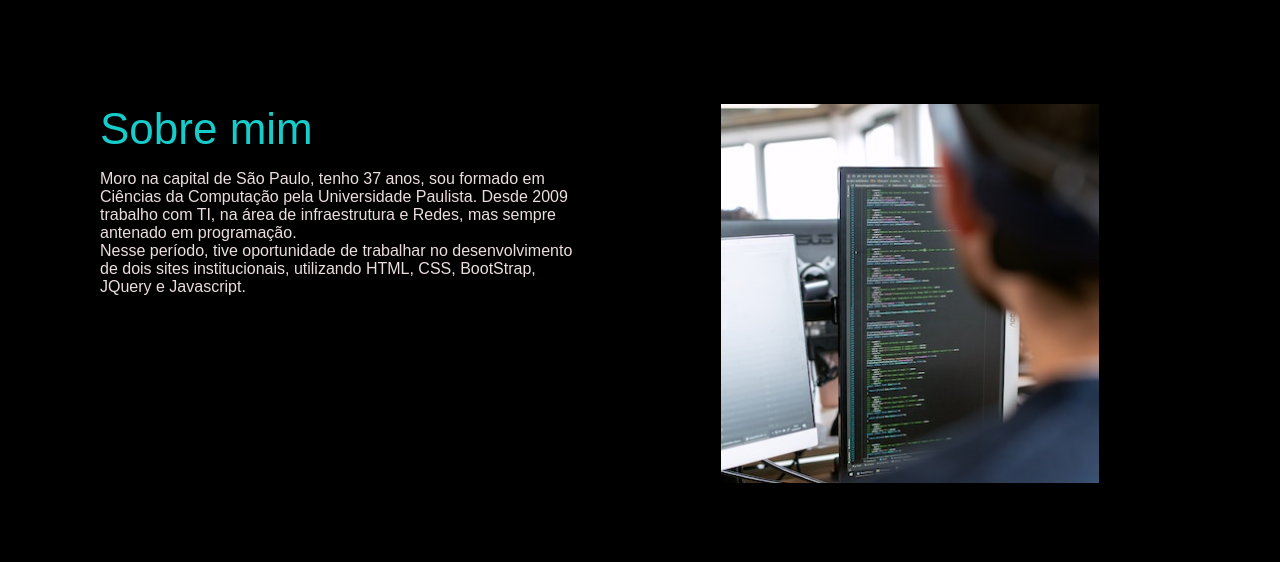
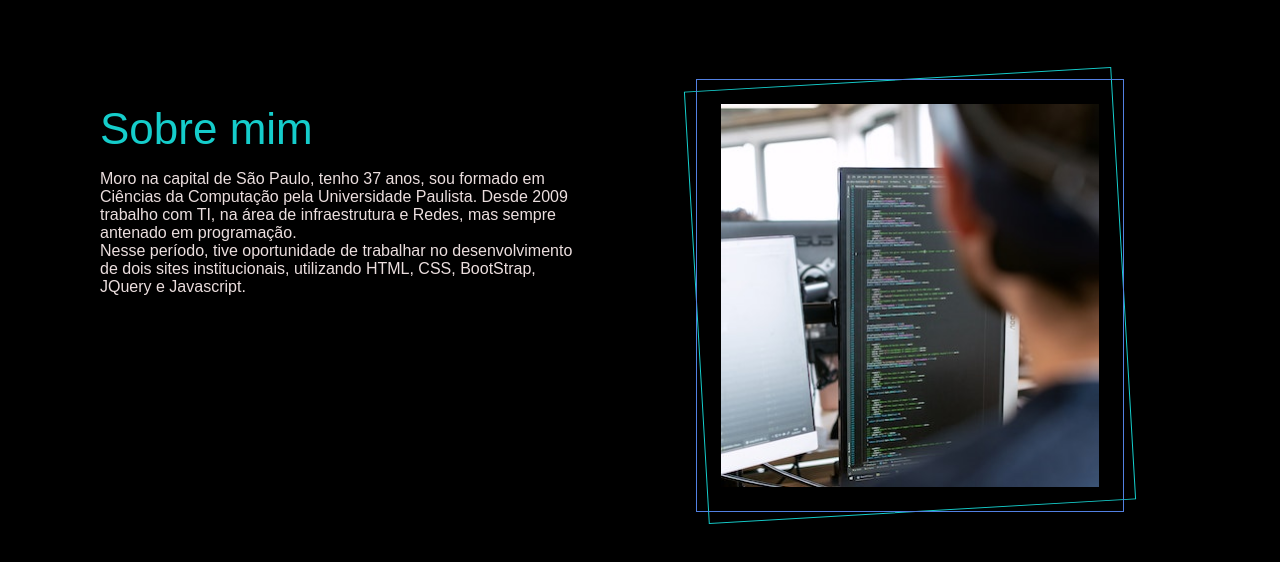
Before and after one commit to rrdelima/PersonalSiteRR, a plain HTML site: page index.html in a window 1280 px wide. Shown: the part 796-1358 px from the top of the page. Drawn offline with nearby package versions, Linux system fonts and the light colour scheme.

Commit message:
Linhas de contorno img profile

```diff
--- a/index.html
+++ b/index.html
@@ -44,6 +44,12 @@
         </div>
 
         <div class="img-container">
+            <div class="line green">
+
+            </div>
+            <div class="line purple">
+
+            </div>
             <img src="Assets/img_About_me.png" alt="img_About_me">
         </div>
 
--- a/style.css
+++ b/style.css
@@ -121,10 +121,26 @@ nav ul a svg{
 .about-me .img-container{
     width: 50%;
     text-align: center;
+    position: relative;
 }
 
 .about-me .img-container img{
     width: 70%;
+    height: 100%;
+}
+
+.about-me .img-container .line{
+    width: calc(70% + 50px);
+    height: calc(100% + 50px);
+    border: 1px solid var(--purple);
+    position: absolute;
+    top: -25px;
+    left: calc(50% - 70%/2 - 25px)
+}
+
+.about-me .img-container .line.green{
+    transform: rotate(-3.3deg);
+    border: 1px solid var(--green);
 
 }
 
```
